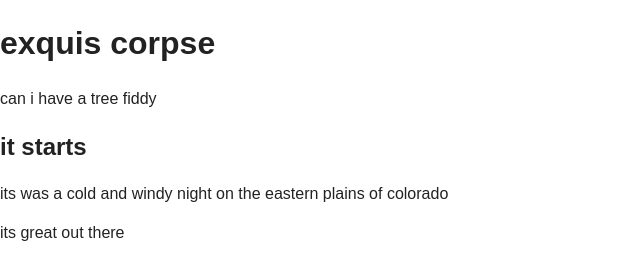
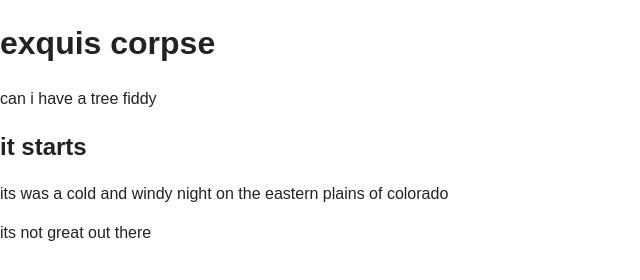
Before and after one commit to soorin1993/corpsey, a plain HTML site: page index.html in a window 1280 px wide. Shown: the full height of the page, 0-640 px from the left. Drawn offline with nearby package versions, Linux system fonts and the light colour scheme.

Commit message:
soo edit 2

```diff
--- a/index.html
+++ b/index.html
@@ -29,7 +29,7 @@
         <h2>it starts</h2>
         <p>its was a cold and windy night on the eastern plains of colorado</p>
 
-        <p>its great out there</p>
+        <p>its not great out there</p>
 </main>
         <script src="https://code.jquery.com/jquery-3.1.0.min.js"></script>
         <script>window.jQuery || document.write('<script src="js/vendor/jquery-3.1.0.min.js"><\/script>')</script>
```
